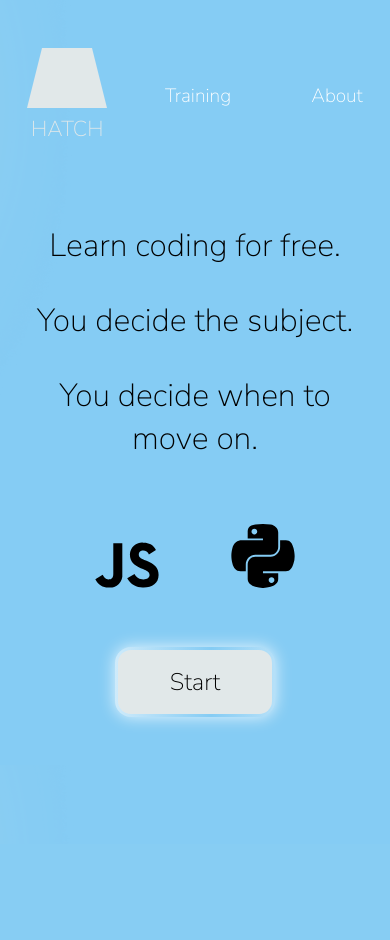
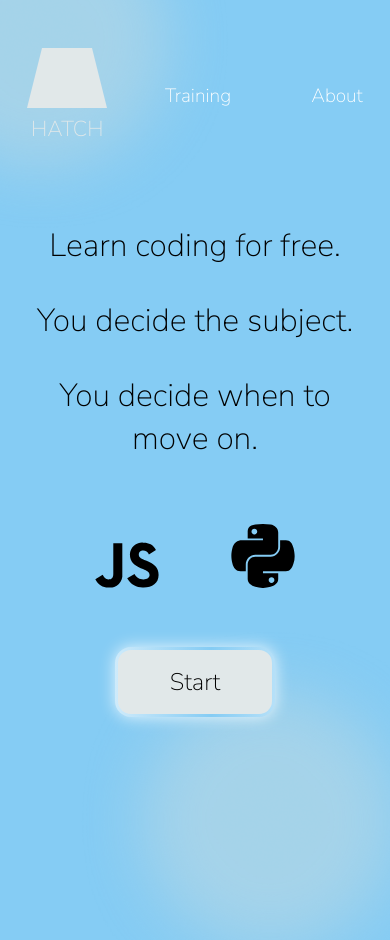
Before and after one commit to TAI-HATCH/Project-2025, a PHP site: page /project-2025/index.php in a window 390 px wide. Before the commit the page ends 725 px from the top, so only its background shows below. Run offline with PHP 8.4, Linux system fonts and the light colour scheme.

Commit message:
The background for all body was changed. Stains as images were added

```diff
--- a/css/style.css
+++ b/css/style.css
@@ -25,16 +25,18 @@ a:hover {
 }
 
 body {
+  min-height: 100vh; /* Set the height of the body on all viewport */
   padding: 3rem calc(100% * 0.07); /* set the right and left paddings as 7% of the screen width  */
   font-family: "Nunito Sans", sans-serif;
   font-optical-sizing: auto;
   font-style: normal;
-  font-size: normal;
   font-weight: 100;
-  background-image: url("../images/hatch-sky.png");
-  background-size: cover; /* Skaalaa kuva kattamaan koko alue */
-  /* background-repeat: no-repeat;  Estää kuvan toistumisen */
-  background-position: center; /* Asettaa kuvan keskelle */
+  background-color: var(--bcg-main-color); /* Set the background color for all page*/
+  background-image: url("../images/whiteblur-stain.png"),
+    url("../images/whiteblur-stain.png"); /*Add TWO stains to the bcg as images*/
+  background-size: 800px, 800px; /* Set the size of the stain */
+  background-repeat: no-repeat, no-repeat; /* Images should appear only once */
+  background-position: -15rem -15rem, calc(100% + 15rem) calc(100% + 15rem); /*Set the position for each stain*/
 }
 
 li,
@@ -53,7 +55,7 @@ ul {
   margin-bottom: 2rem;
 }
 
-.logo-link{
+.logo-link {
   color: var(--brand-color);
 }
 
@@ -79,7 +81,6 @@ ul {
   justify-content: center;
   font-size: 1.35rem;
 }
-
 
 /* NAVIGATION BAR */
 .nav-list {
@@ -133,7 +134,12 @@ ul {
 
   border: 0.2rem solid transparent;
   background-image: linear-gradient(var(--brand-color), var(--brand-color)),
-    linear-gradient(90deg, var(--highlight-color), var(--bcg-main-color), var(--highlight-color)); /* animated border */
+    linear-gradient(
+      90deg,
+      var(--highlight-color),
+      var(--bcg-main-color),
+      var(--highlight-color)
+    ); /* animated border */
 
   background-origin: border-box;
   background-clip: padding-box, border-box;
@@ -337,6 +343,11 @@ ul {
 /* RESPONSIVE STYLE */
 
 @media screen and (max-width: 60rem) {
+  body {
+    background-size: 400px, 400px;
+    background-position: -10rem -10rem, calc(100% + 5rem) calc(100% + 5rem);
+  }
+
   .nav-link {
     font-size: 1.2rem;
   }
```
Also changed, not shown: images/whiteblur-stain.png (added).
